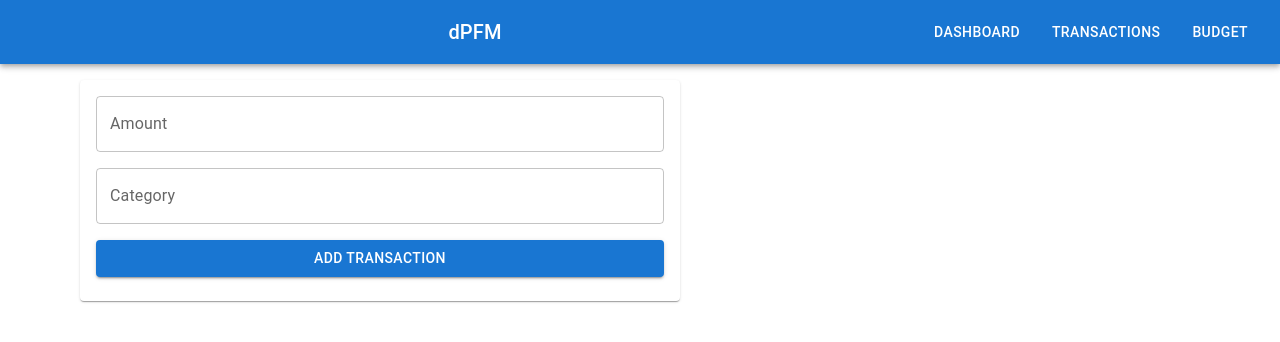
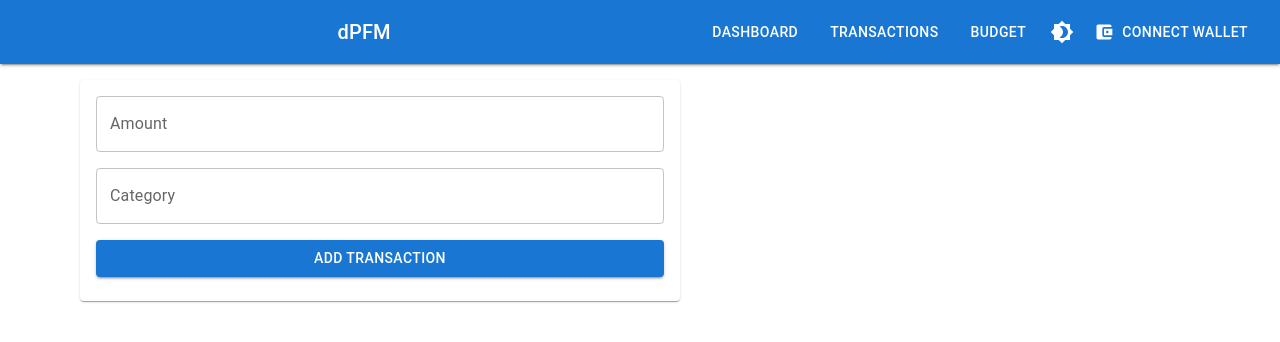
Before and after one commit to Kampo77/Dpfm, a React (Create React App) app in the folder dpfm-frontend/: page / in a window 1280 px wide. Shown: the top 342 px of the page. Built offline with nearby package versions, Linux system fonts and the light colour scheme.

Commit message:
Implement theme toggle functionality and enhance Navbar with wallet connection features.

```diff
--- a/dpfm-frontend/src/App.js
+++ b/dpfm-frontend/src/App.js
@@ -1,24 +1,30 @@
-import React from 'react';
+import React, { useState } from 'react';
 import './App.css';
 import { ThemeProvider, createTheme, CssBaseline, Container } from '@mui/material';
 import Navbar from './components/Layout/Navbar';
 import TransactionForm from './components/Transaction/TransactionForm';
 
+function App() {
+  const [mode, setMode] = useState('light');
+
   const theme = createTheme({
     palette: {
-    mode: 'light',
+      mode,
       primary: {
         main: '#1976d2',
       },
     },
   });
 
-function App() {
+  const toggleTheme = () => {
+    setMode((prevMode) => (prevMode === 'light' ? 'dark' : 'light'));
+  };
+
   return (
     <ThemeProvider theme={theme}>
       <CssBaseline />
       <div className="App">
-        <Navbar />
+        <Navbar toggleTheme={toggleTheme} />
         <Container>
           <TransactionForm />
         </Container>
--- a/dpfm-frontend/src/components/Layout/Navbar.jsx
+++ b/dpfm-frontend/src/components/Layout/Navbar.jsx
@@ -1,27 +1,184 @@
-import React from 'react';
+import React, { useState, useEffect } from 'react';
+import PropTypes from 'prop-types';
 import {
   AppBar,
   Toolbar,
   Typography,
   Button,
+  IconButton,
   Box,
+  Menu,
+  MenuItem,
+  CircularProgress,
+  useMediaQuery,
+  useTheme,
+  Snackbar,
+  Alert,
+  Tooltip,
+  Fade,
+  Zoom
 } from '@mui/material';
+import {
+  Menu as MenuIcon,
+  AccountBalanceWallet,
+  Brightness4,
+  Brightness7
+} from '@mui/icons-material';
 
-const Navbar = () => {
+const Navbar = ({ toggleTheme }) => {
+  const theme = useTheme();
+  const isMobile = useMediaQuery(theme.breakpoints.down('sm'));
+  const [mobileMenuAnchor, setMobileMenuAnchor] = useState(null);
+  const [isConnecting, setIsConnecting] = useState(false);
+  const [walletAddress, setWalletAddress] = useState('');
+  const [error, setError] = useState('');
+  const [userPreferences, setUserPreferences] = useState(() => {
+    const saved = localStorage.getItem('userPreferences');
+    return saved ? JSON.parse(saved) : { theme: 'light' };
+  });
+
+  // Save preferences to localStorage
+  useEffect(() => {
+    localStorage.setItem('userPreferences', JSON.stringify(userPreferences));
+  }, [userPreferences]);
+
+  const handleMobileMenuOpen = (event) => {
+    setMobileMenuAnchor(event.currentTarget);
+  };
+
+  const handleMobileMenuClose = () => {
+    setMobileMenuAnchor(null);
+  };
+
+  const connectWallet = async () => {
+    if (!window.ethereum) {
+      setError('Please install MetaMask!');
+      return;
+    }
+
+    setIsConnecting(true);
+    try {
+      const accounts = await window.ethereum.request({
+        method: 'eth_requestAccounts'
+      });
+      setWalletAddress(accounts[0]);
+    } catch (err) {
+      setError('Failed to connect wallet: ' + err.message);
+    } finally {
+      setIsConnecting(false);
+    }
+  };
+
   return (
-    <AppBar position="static">
+    <>
+      <AppBar position="static" elevation={2}>
         <Toolbar>
+          <Zoom in={true} style={{ transitionDelay: '100ms' }}>
             <Typography variant="h6" sx={{ flexGrow: 1 }}>
               dPFM
             </Typography>
-        <Box sx={{ display: 'flex', gap: 2 }}>
+          </Zoom>
+
+          {isMobile ? (
+            <Fade in={true}>
+              <>
+                <IconButton
+                  edge="start"
+                  color="inherit"
+                  aria-label="menu"
+                  onClick={handleMobileMenuOpen}
+                  sx={{ mr: 2 }}
+                >
+                  <MenuIcon />
+                </IconButton>
+                <Menu
+                  anchorEl={mobileMenuAnchor}
+                  open={Boolean(mobileMenuAnchor)}
+                  onClose={handleMobileMenuClose}
+                >
+                  <MenuItem onClick={handleMobileMenuClose}>Dashboard</MenuItem>
+                  <MenuItem onClick={handleMobileMenuClose}>Transactions</MenuItem>
+                  <MenuItem onClick={handleMobileMenuClose}>Budget</MenuItem>
+                  <MenuItem onClick={handleMobileMenuClose}>Settings</MenuItem>
+                </Menu>
+              </>
+            </Fade>
+          ) : (
+            <Box sx={{ display: 'flex', gap: 2, alignItems: 'center' }}>
+              <Fade in={true} style={{ transitionDelay: '200ms' }}>
+                <Tooltip title="View your dashboard" arrow placement="bottom">
                   <Button color="inherit">Dashboard</Button>
+                </Tooltip>
+              </Fade>
+              <Fade in={true} style={{ transitionDelay: '300ms' }}>
+                <Tooltip title="Manage transactions" arrow placement="bottom">
                   <Button color="inherit">Transactions</Button>
+                </Tooltip>
+              </Fade>
+              <Fade in={true} style={{ transitionDelay: '400ms' }}>
+                <Tooltip title="Set your budget" arrow placement="bottom">
                   <Button color="inherit">Budget</Button>
+                </Tooltip>
+              </Fade>
             </Box>
+          )}
+
+          <Fade in={true} style={{ transitionDelay: '500ms' }}>
+            <Tooltip title="Switch theme" arrow placement="bottom">
+              <IconButton
+                color="inherit"
+                onClick={() => {
+                  toggleTheme();
+                  setUserPreferences(prev => ({
+                    ...prev,
+                    theme: prev.theme === 'light' ? 'dark' : 'light'
+                  }));
+                }}
+                sx={{ ml: 1 }}
+              >
+                {theme.palette.mode === 'dark' ? <Brightness7 /> : <Brightness4 />}
+              </IconButton>
+            </Tooltip>
+          </Fade>
+
+          <Fade in={true} style={{ transitionDelay: '600ms' }}>
+            <Tooltip
+              title={walletAddress ? "Connected wallet" : "Connect your wallet"}
+              arrow
+              placement="bottom"
+            >
+              <Button
+                color="inherit"
+                startIcon={isConnecting ? <CircularProgress size={20} color="inherit" /> : <AccountBalanceWallet />}
+                onClick={connectWallet}
+                disabled={isConnecting}
+                sx={{ ml: 1 }}
+              >
+                {walletAddress
+                  ? `${walletAddress.slice(0, 6)}...${walletAddress.slice(-4)}`
+                  : 'Connect Wallet'}
+              </Button>
+            </Tooltip>
+          </Fade>
         </Toolbar>
       </AppBar>
+
+      <Snackbar
+        open={!!error}
+        autoHideDuration={6000}
+        onClose={() => setError('')}
+        TransitionComponent={Fade}
+      >
+        <Alert severity="error" onClose={() => setError('')}>
+          {error}
+        </Alert>
+      </Snackbar>
+    </>
   );
 };
 
+Navbar.propTypes = {
+  toggleTheme: PropTypes.func.isRequired
+};
+
 export default Navbar;
```
Lines whose indentation alone changed are shown as unchanged.
